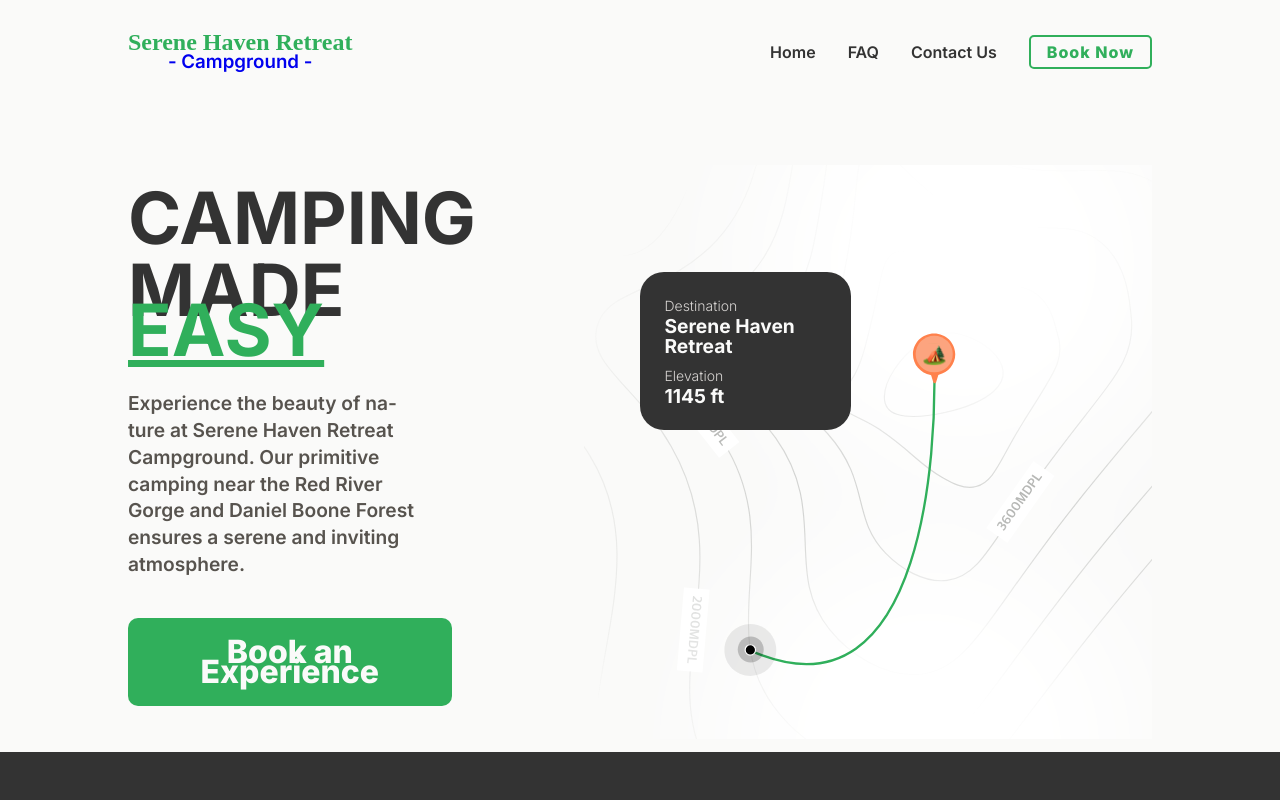
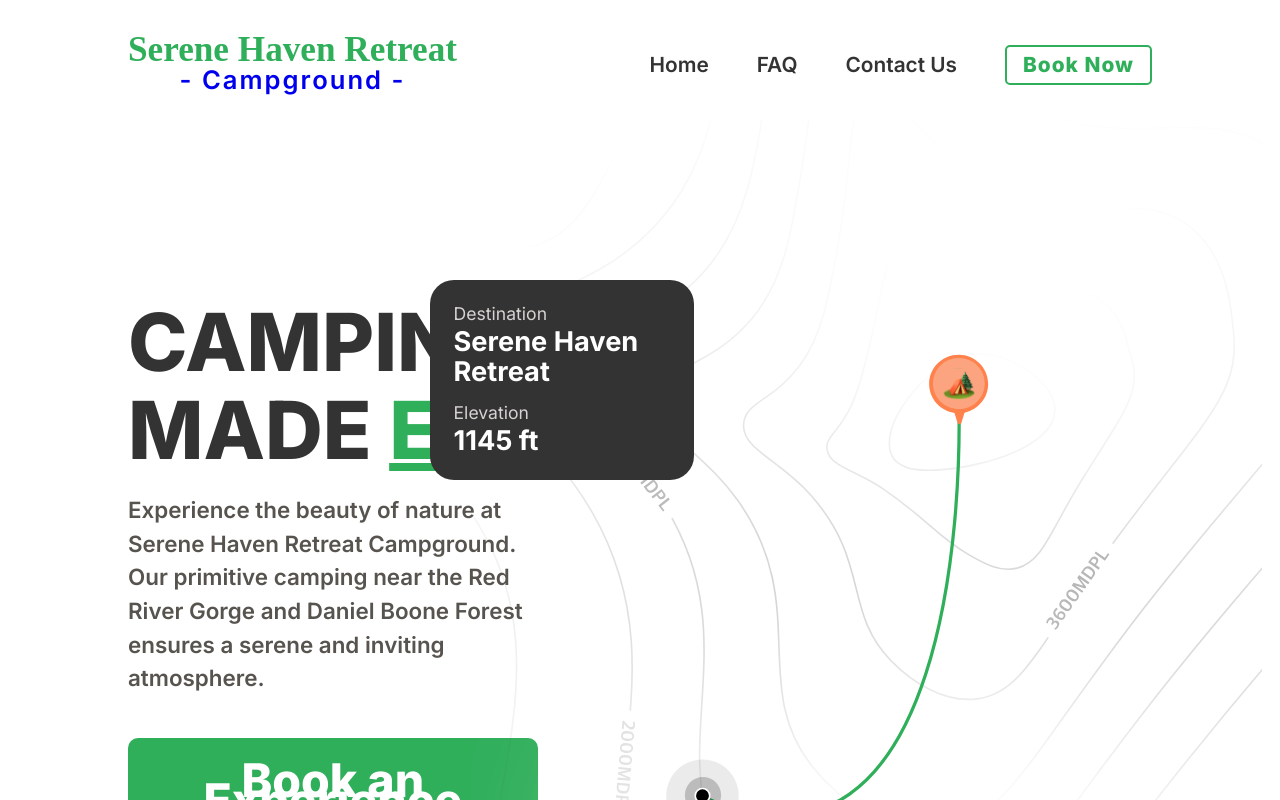
Before and after one commit to jarrettwbishop/serene-haven-retreat, a Next.js app: page / in a window 1280 px wide. Built offline with nearby package versions, Linux system fonts and the light colour scheme.

Commit message:
Resize Elements

```diff
--- a/src/app/main.css
+++ b/src/app/main.css
@@ -8,7 +8,8 @@
 
 	--accent: #333333;
 
-	--background: var(--gray-50);
+	/* --background: var(--gray-50); */
+	--background: #ffffff;
 
 	--gray-50: #fafaf9;
 	--gray-100: #f5f5f4;
--- a/src/components/amenities/amenities.css
+++ b/src/components/amenities/amenities.css
@@ -1,22 +1,22 @@
 .amenities {
-	margin: 20rem 0;
+	margin: 20rem 0 15rem 0;
 }
 
 .amenities--title {
 	display: flex;
 	flex-direction: column;
-	gap: 1.5rem;
+	gap: 2rem;
 }
 
 .amenities--title-title {
-	font-size: 3rem;
+	font-size: 5rem;
 	font-weight: 800;
 }
 
 .amenities--title-underline {
 	background-color: var(--primary-600);
 	height: 3px;
-	width: 600px;
+	width: 830px;
 	margin-left: -13%;
 }
 
@@ -24,34 +24,38 @@
 	display: grid;
 	grid-template-columns: 1fr 1fr;
 	grid-template-rows: 1fr 1fr;
-	gap: 2rem;
+	gap: 3rem;
 	margin-left: 13%;
-	margin-top: 1rem;
+	margin-top: 3rem;
 }
 
 .amenity-card {
 	display: flex;
 	flex-direction: column;
-	gap: 1rem;
+	gap: 1.8rem;
 	align-items: flex-start;
 	padding: 2rem;
-	width: 500px;
+	width: 600px;
 }
 .fa-icon {
 	background-color: var(--primary-600);
-	min-height: 40px;
-	width: 40px;
-	padding: 20px;
+	min-height: 60px;
+	width: 60px;
+	padding: 25px;
 	border-radius: 50%;
 	font-size: 0.5rem;
-	color: var(--accent);
+	color: var(--background);
 }
 
 .amenity-card-title {
-	font-size: 2rem;
+	font-size: 3rem;
 }
 
 .amenity-card-description {
-	font-size: 1.1rem;
+	font-size: 1.7rem;
+	line-height: 1.2;
+	font-family: "Poppins";
+	color: var(--gray-600);
+	font-weight: 500;
 	hyphens: none;
 }
--- a/src/components/gallery/PhotoSlider.jsx
+++ b/src/components/gallery/PhotoSlider.jsx
@@ -14,13 +14,13 @@
 		>
 			<Image
 				src={galleryPhotoOne}
-				height={600}
-				style={{ borderRadius: "1.7rem" }}
+				height={800}
+				style={{ borderRadius: "2.3rem" }}
 			/>
 			<Image
 				src={galleryPhotoOne}
-				height={600}
-				style={{ borderRadius: "1.7rem" }}
+				height={800}
+				style={{ borderRadius: "2.3rem" }}
 			/>
 		</div>
 	);
--- a/src/components/gallery/gallery.css
+++ b/src/components/gallery/gallery.css
@@ -10,7 +10,7 @@
 .gallery--textbox {
 	background-color: var(--primary-600);
 	width: 45%;
-	padding: 2rem;
+	padding: 2.5rem 4rem;
 	border-radius: 1rem;
 	position: absolute;
 	right: 15%;
@@ -21,7 +21,7 @@
 }
 
 .gallery--textbox-title {
-	font-size: 3rem;
+	font-size: 4rem;
 	line-height: 1;
 	font-weight: 500;
 }
@@ -32,7 +32,8 @@
 
 .gallery--textbox-description {
 	hyphens: none;
-	line-height: 1.5;
-	font-size: 1.1rem;
+	line-height: 1.4;
+	font-size: 1.5rem;
 	font-weight: 500;
+	font-family: "Poppins";
 }
--- a/src/components/hero/Hero.jsx
+++ b/src/components/hero/Hero.jsx
@@ -7,7 +7,7 @@
 	return (
 		<div className="hero">
 			<div className="hero--cta">
-				<div className="hero--title">
+				<div className="hero--cta-title">
 					<h2>Camping</h2>
 					<h2>
 						Made <span>Easy</span>
--- a/src/components/hero/hero.css
+++ b/src/components/hero/hero.css
@@ -2,46 +2,49 @@
 	display: flex;
 	align-items: center;
 	gap: 6rem;
-	margin-top: 3rem;
+	margin: 15rem 0;
+	position: relative;
 }
 
 .hero--cta {
 	display: flex;
 	flex-direction: column;
-	gap: 2.5rem;
-	width: 60%;
+	gap: 2.7rem;
+	width: 50%;
 }
 
-.hero--title {
+.hero--cta-title {
 	display: flex;
 	flex-direction: column;
-	gap: 2rem;
+	gap: 3rem;
+	margin-top: -3rem;
 }
 
-.hero--title h2 {
-	font-size: 4.5rem;
+.hero--cta-title h2 {
+	font-size: 5rem;
 	line-height: 2.5rem;
 	text-transform: uppercase;
-	font-weight: 700;
+	font-weight: 800;
 }
 
-.hero--title h2 span {
+.hero--cta-title h2 span {
 	color: var(--primary-600);
 	text-decoration: underline;
 }
 
 .hero--cta p {
 	font-weight: 600;
-	line-height: 1.4;
+	line-height: 1.5;
 	width: 80%;
-	font-size: 1.2rem;
+	font-size: 1.4rem;
 	color: var(--gray-600);
+	hyphens: none;
 }
 
 .hero--cta button {
-	width: 90%;
-	font-size: 2rem;
-	padding: 1.5rem 2rem;
+	width: 80%;
+	font-size: 2.9rem;
+	padding: 2rem 3rem;
 	border-radius: 10px;
 	font-weight: 800;
 }
@@ -51,33 +54,43 @@
 }
 
 .hero--graphic {
-	position: relative;
+	position: absolute;
+	right: -200px;
+	top: -250px;
 }
 
 .graphic-image {
-	height: 600px;
+	height: 800px;
 }
 
 .graphic-text {
 	background-color: var(--accent);
 	position: absolute;
 	top: 20%;
-	left: 10%;
+	left: 5%;
 	color: var(--background);
 	padding: 1.5rem 3.5rem 1.5rem 1.5rem;
 	border-radius: 1.5rem;
 	display: flex;
 	flex-direction: column;
-	gap: 10px;
+	gap: 1rem;
 }
 
 .graphic-text h4 {
 	color: var(--gray-300);
-	font-weight: 300;
-	font-size: 14px;
+	font-weight: 400;
+	font-size: 1.1rem;
 }
 
 .graphic-text p {
 	font-weight: 700;
-	font-size: 1.2rem;
+	font-size: 1.7rem;
+	line-height: 1.1;
 }
+
+.graphic-text-top,
+.graphic-text-bottom {
+	display: flex;
+	flex-direction: column;
+	gap: 3px;
+}
--- a/src/components/navbar/navbar.css
+++ b/src/components/navbar/navbar.css
@@ -2,7 +2,7 @@
 	display: flex;
 	justify-content: space-between;
 	align-items: center;
-	padding: 2rem 0;
+	padding: 2.5rem 0;
 }
 
 .nav--logo {
@@ -10,23 +10,28 @@
 	flex-direction: column;
 	align-items: center;
 	cursor: pointer;
+	gap: 10px;
 }
 
 .nav--logo h2 {
 	color: var(--primary-600);
 	font-family: "Poppins";
+	font-size: 2.2rem;
 }
 
 .nav--logo h3 {
 	font-weight: 600;
+	font-size: 1.6rem;
+	letter-spacing: 2px;
 }
 
 .nav-menu {
 	display: flex;
-	gap: 2rem;
+	gap: 3rem;
 	justify-content: space-between;
 	align-items: center;
 	font-weight: 600;
+	font-size: 1.3rem;
 }
 
 .nav-menu button {
@@ -35,6 +40,7 @@
 	background: none;
 	color: var(--primary-600);
 	letter-spacing: 1px;
+	padding: 0.5rem 1rem;
 }
 
 .nav-menu button:hover {
```
